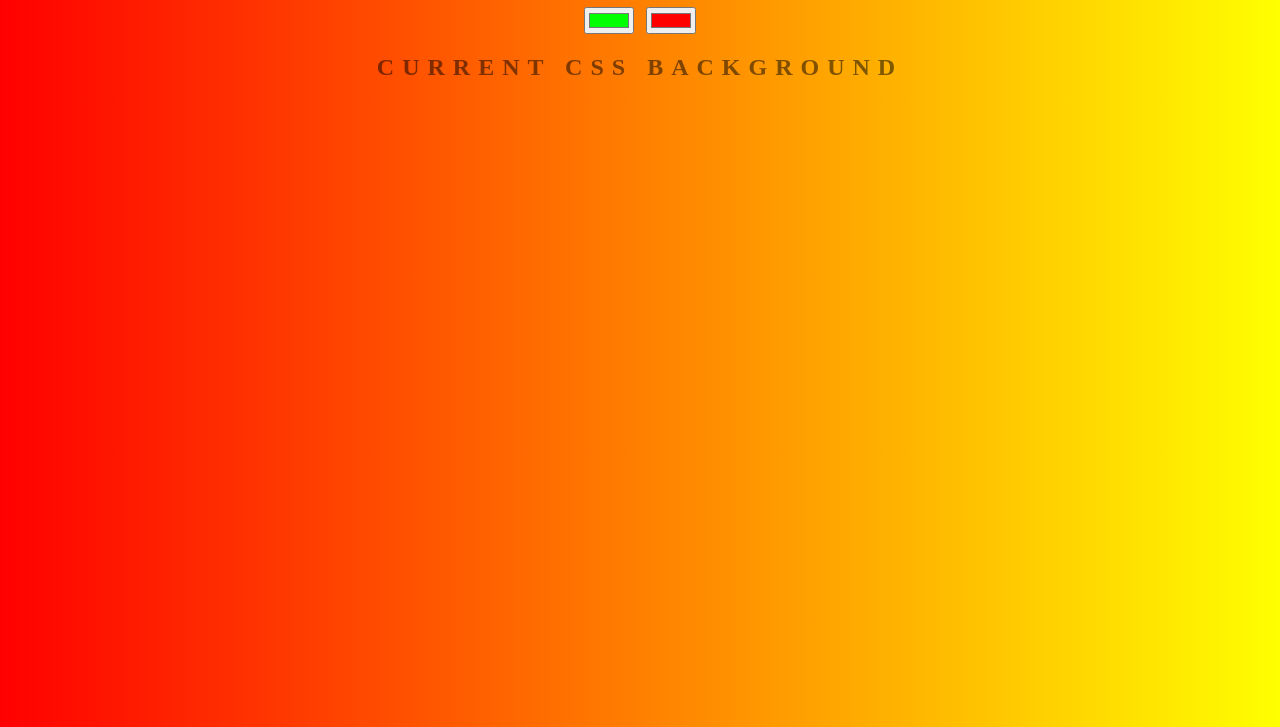
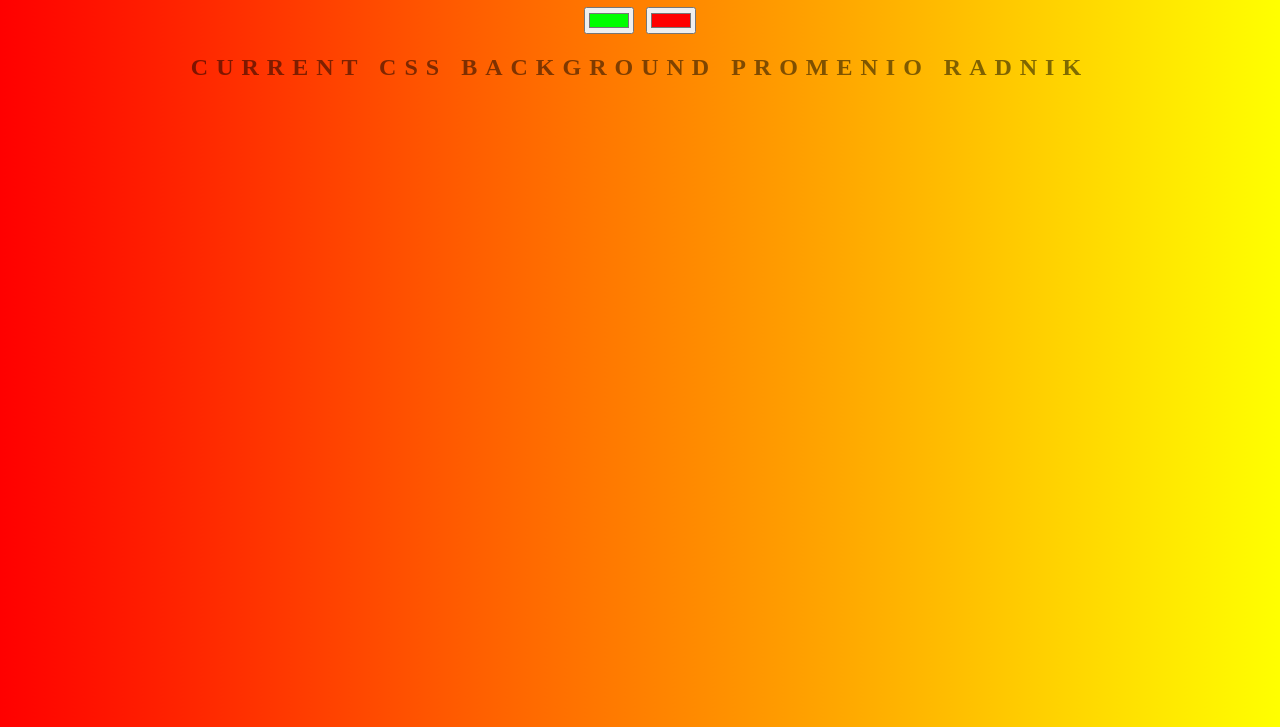
Before and after one commit to MilosTrajce/background-generator, a plain HTML site: page index.html in a window 1280 px wide. Shown: the part 73-800 px from the top of the page. Drawn offline with Linux system fonts and the light colour scheme.

Commit message:
Radnik promenio naslov css

```diff
--- a/index.html
+++ b/index.html
@@ -8,7 +8,7 @@
 <input class="color1" type="color" name="color1" value="#00ff00">
 <input class="color2" type="color" name="color2" value="#ff0000">
 
-<h2>Current CSS Background</h2>
+<h2>Current CSS Background PROMENIO RADNIK</h2>
 <h3></h3>
 <script type="text/javascript" src="script.js"></script>
 
```
